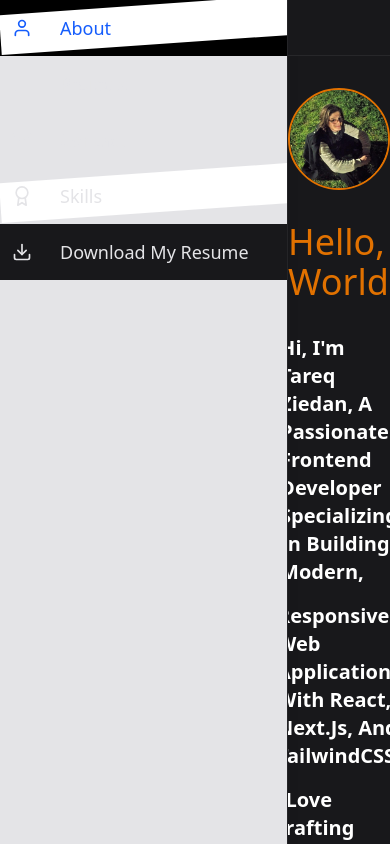
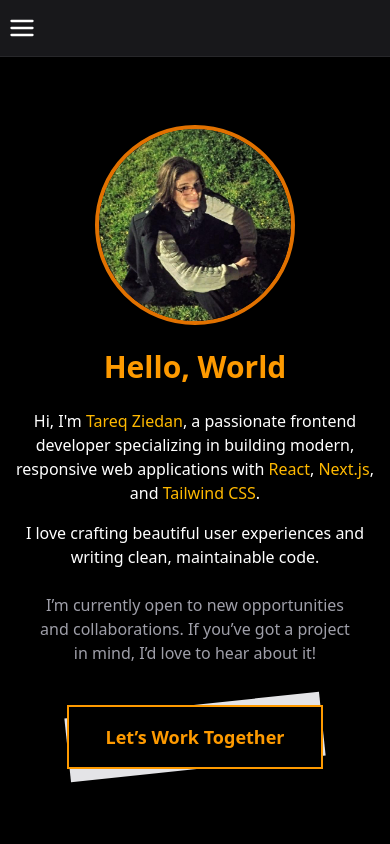
Before and after one commit to TareqZiedan/My-Portfolio, a Next.js app: page / in a window 390 px wide. Shown: the top 844 px of the page. Built offline with nearby package versions, Linux system fonts and the light colour scheme.

Commit message:
Add responsiveness and update styles of all pages

```diff
--- a/package.json
+++ b/package.json
@@ -10,6 +10,7 @@
   },
   "dependencies": {
     "@tailwindcss/postcss": "^4.0.17",
+    "framer-motion": "^12.23.6",
     "next": "15.3.3",
     "react": "^19.1.0",
     "react-dom": "^19.1.0",
--- a/src/app/components/Header.tsx
+++ b/src/app/components/Header.tsx
@@ -2,6 +2,6 @@
 
 export default function Header() {
   return (
-    <header className="flex h-14 w-full items-center justify-between border-b border-zinc-800 bg-zinc-900 px-4"></header>
+    <header className="flex h-14 w-full items-center justify-between bg-zinc-900 px-4"></header>
   );
 }
--- a/src/app/components/MainNav.tsx
+++ b/src/app/components/MainNav.tsx
@@ -17,7 +17,7 @@ const MainNav = () => {
   const [hoveredItem, setHoveredItem] = useState<string | null>(null);
 
   return (
-    <nav className="flex h-full w-full flex-col gap-6 overflow-hidden bg-zinc-200 p-6 shadow-lg dark:bg-zinc-900">
+    <nav className="flex h-full w-full flex-col gap-6 overflow-x-hidden overflow-y-auto bg-zinc-900 p-6 shadow-lg">
       <ul className="flex flex-col justify-between">
         {navItems.map((item) => (
           <li
--- /dev/null
+++ b/src/app/components/ResponsiveLayout.tsx
@@ -0,0 +1,83 @@
+"use client";
+
+import { useState, useEffect } from "react";
+import { FiMenu, FiX } from "react-icons/fi";
+import { motion, AnimatePresence } from "framer-motion";
+import MainNav from "./MainNav";
+import Header from "./Header";
+
+export default function ResponsiveLayout({
+  children,
+}: {
+  children: React.ReactNode;
+}) {
+  const [isSidebarOpen, setIsSidebarOpen] = useState(false);
+  const [hasMounted, setHasMounted] = useState(false);
+
+  useEffect(() => {
+    setHasMounted(true);
+  }, []);
+
+  if (!hasMounted) return null; // Avoid SSR mismatch
+
+  const toggleSidebar = () => setIsSidebarOpen((prev) => !prev);
+
+  return (
+    <div className="flex min-h-screen overflow-hidden">
+      {/* Desktop sidebar */}
+      <aside className="hidden lg:fixed lg:inset-y-0 lg:left-0 lg:z-20 lg:flex lg:w-[18rem] lg:flex-col lg:border-r lg:border-zinc-800 lg:bg-zinc-900 lg:p-6">
+        <MainNav />
+      </aside>
+
+      {/* Mobile sidebar with animation */}
+      <AnimatePresence>
+        {isSidebarOpen && (
+          <>
+            <motion.aside
+              initial={{ x: "-100%" }}
+              animate={{ x: 0 }}
+              exit={{ x: "-100%" }}
+              transition={{ type: "tween", duration: 0.3 }}
+              className="fixed inset-y-0 left-0 z-30 w-[18rem] border-r border-zinc-800 bg-zinc-900 p-6 shadow-lg lg:hidden"
+            >
+              <MainNav />
+            </motion.aside>
+
+            {/* Overlay */}
+            <motion.div
+              initial={{ opacity: 0 }}
+              animate={{ opacity: 0.5 }}
+              exit={{ opacity: 0 }}
+              className="fixed inset-0 z-20 bg-black lg:hidden"
+              onClick={toggleSidebar}
+            />
+          </>
+        )}
+      </AnimatePresence>
+
+      {/* Main content area */}
+      <div className="flex min-w-0 flex-1 flex-col lg:ml-[18rem]">
+        {/* Header with toggle button (mobile only) */}
+        <div className="flex items-center justify-between border-b border-zinc-800 bg-zinc-900 px-4 py-3 lg:hidden">
+          <button
+            onClick={toggleSidebar}
+            className="ml-2 cursor-pointer text-white focus:outline-none"
+            aria-label="Toggle menu"
+          >
+            {isSidebarOpen ? <FiX size={28} /> : <FiMenu size={28} />}
+          </button>
+          <Header />
+        </div>
+
+        {/* Desktop header (optional if different) */}
+        <div className="hidden border-b border-zinc-800 bg-zinc-900 px-4 py-3 lg:block">
+          <Header />
+        </div>
+
+        <main className="flex flex-1 items-center justify-center overflow-y-auto bg-black p-8">
+          {children}
+        </main>
+      </div>
+    </div>
+  );
+}
--- a/src/app/layout.tsx
+++ b/src/app/layout.tsx
@@ -1,7 +1,7 @@
+// app/layout.tsx
 import type { Metadata } from "next";
 import "./globals.css";
-import Header from "./components/Header";
-import MainNav from "./components/MainNav";
+import ResponsiveLayout from "./components/ResponsiveLayout";
 
 export const metadata: Metadata = {
   title: "Tareq Ziedan | Frontend Developer",
@@ -19,15 +19,7 @@ export default function RootLayout({
   return (
     <html lang="en">
       <body className="bg-zinc-900 text-white">
-        <div className="flex min-h-screen">
-          <aside className="w-72 border-r border-zinc-800 bg-zinc-900 p-6">
-            <MainNav />
-          </aside>
-          <div className="flex min-w-0 flex-1 flex-col">
-            <Header />
-            <main className="flex-1 overflow-y-auto p-8">{children}</main>
-          </div>
-        </div>
+        <ResponsiveLayout>{children}</ResponsiveLayout>
       </body>
     </html>
   );
--- a/src/app/page.tsx
+++ b/src/app/page.tsx
@@ -1,32 +1,74 @@
 "use client";
 
 import Image from "next/image";
+import Link from "next/link";
+import { motion } from "framer-motion";
 
 const About = () => {
   return (
-    <>
-      <div className="flex w-full flex-col items-center">
+    <motion.section
+      className="mt-4 flex w-full flex-col items-center overflow-hidden px-4 py-10 text-center"
+      initial={{ opacity: 0, scale: 0.75 }}
+      animate={{ opacity: 1, scale: 1 }}
+      transition={{ duration: 0.6, ease: "easeOut" }}
+    >
+      <motion.div
+        initial={{ scale: 0.9 }}
+        animate={{ scale: 1 }}
+        transition={{ type: "spring", stiffness: 120, delay: 0.3 }}
+      >
         <Image
           height={200}
           width={200}
           src="/ME.jpg"
           alt="Tareq Ziedan's Image"
-          className="mt-8 mb-4 rounded-full border-2 border-amber-600"
+          className="mb-6 rounded-full border-4 border-amber-600 shadow-md"
         />
-        <p className="my-4 text-4xl text-amber-600">Hello, World</p>
-        <p className="mt-4 mb-2 text-xl font-semibold text-white capitalize">
-          Hi, I&apos;m Tareq Ziedan, a passionate frontend developer
-          specializing in building modern,
+      </motion.div>
+
+      <motion.h1
+        className="text-3xl font-bold text-amber-500 sm:text-4xl lg:text-5xl"
+        initial={{ scale: 0.8, opacity: 0 }}
+        animate={{ scale: 1, opacity: 1 }}
+        transition={{ delay: 0.5, duration: 0.4, type: "spring" }}
+      >
+        Hello, World
+      </motion.h1>
+
+      <p className="mt-6 max-w-2xl text-base font-medium text-white sm:text-lg md:text-xl">
+        Hi, I&apos;m <span className="text-amber-400">Tareq Ziedan</span>, a
+        passionate frontend developer specializing in building modern,
+        responsive web applications with
+        <span className="text-amber-400"> React</span>,{" "}
+        <span className="text-amber-400">Next.js</span>, and
+        <span className="text-amber-400"> Tailwind CSS</span>.
+      </p>
+
+      <p className="mt-4 max-w-2xl text-base font-medium text-white sm:text-lg md:text-xl">
+        I love crafting beautiful user experiences and writing clean,
+        maintainable code.
+      </p>
+
+      <div className="flex w-[80%] flex-col items-center justify-between gap-4 md:flex-row">
+        <p className="mt-6 max-w-xl text-base font-medium text-zinc-400 sm:text-lg">
+          I’m currently open to new opportunities and collaborations. If you’ve
+          got a project in mind, I’d love to hear about it!
         </p>
-        <p className="my-2 text-xl font-semibold text-white capitalize">
-          responsive web applications with React, Next.js, and TailwindCSS.
-        </p>
-        <p className="my-2 text-xl font-semibold text-white capitalize">
-          I love crafting beautiful user experiences and writing clean,
-          maintainable code.
-        </p>
+
+        <Link
+          href="/contact"
+          className="relative my-6 h-[4rem] w-[16rem] hover:scale-105"
+        >
+          <div className="absolute inset-0 -rotate-6 bg-zinc-200" />
+          <motion.button
+            className="relative h-full w-full cursor-pointer border-2 border-amber-500 bg-black px-6 py-2 text-lg font-semibold text-amber-500 transition hover:border-white hover:bg-amber-500 hover:text-black"
+            whileTap={{ scale: 0.97 }}
+          >
+            Let’s Work Together
+          </motion.button>
+        </Link>
       </div>
-    </>
+    </motion.section>
   );
 };
 
--- a/src/app/skills/page.tsx
+++ b/src/app/skills/page.tsx
@@ -1,3 +1,5 @@
+"use client";
+
 import React from "react";
 import {
   SiHtml5,
@@ -49,31 +51,35 @@ const skills = [
 ];
 
 const Skills = () => (
-  <div className="mx-8 w-auto p-6">
-    <h2 className="mt-8 mb-12 text-center text-4xl font-bold text-zinc-200">
+  <section className="flex w-full flex-col items-center justify-center overflow-hidden px-4 py-12 sm:px-8 md:px-16">
+    <h2 className="mt-10 mb-16 text-center text-4xl font-bold text-zinc-200">
       Frontend Development
     </h2>
-    <div className="grid grid-cols-1 gap-x-6 gap-y-12 sm:grid-cols-2 md:grid-cols-4">
+
+    <div className="mb-4 grid grid-cols-1 gap-12 sm:grid-cols-2 sm:gap-12 md:grid-cols-3 md:gap-10 lg:gap-12">
       {skills.map((skill) => (
         <div
           key={skill.name}
-          className="flex items-center gap-4 rounded-lg bg-black p-5 text-zinc-200 hover:scale-110 hover:bg-zinc-800"
+          className="relative flex h-[6rem] w-[20rem] items-center justify-center hover:scale-105 sm:w-[12rem]"
         >
-          <div className="m-2 flex h-16 w-16 flex-shrink-0 items-center justify-center text-6xl">
+          <div className="absolute inset-0 -rotate-6 bg-zinc-200" />
+          <div className="relative flex h-full w-full items-center gap-4 border-2 border-zinc-200 bg-black p-5 text-zinc-200 transition-transform duration-200">
+            <div className="flex h-[4rem] w-[4rem] items-center justify-center text-5xl">
               {skillIcons[skill.name]}
             </div>
-          <div className="flex h-16 flex-col justify-center">
-            <span className="text-lg font-semibold text-zinc-200">
+            <div className="flex flex-col">
+              <span className="mr-2 cursor-default text-lg font-semibold">
                 {skill.name}
               </span>
-            <span className="mt-1 w-fit rounded-full px-3 py-1 font-medium">
+              <span className="mt-1 cursor-default rounded-full text-sm text-zinc-400">
                 {skill.level}
               </span>
             </div>
           </div>
+        </div>
       ))}
     </div>
-  </div>
+  </section>
 );
 
 export default Skills;
```
Also changed, not shown: src/app/contact/page.tsx (+19 -18 lines), src/app/projects/page.tsx (+35 -23 lines), 2 other files (tests, documents, lock files or other folders). Lines whose indentation alone changed are shown as unchanged.
